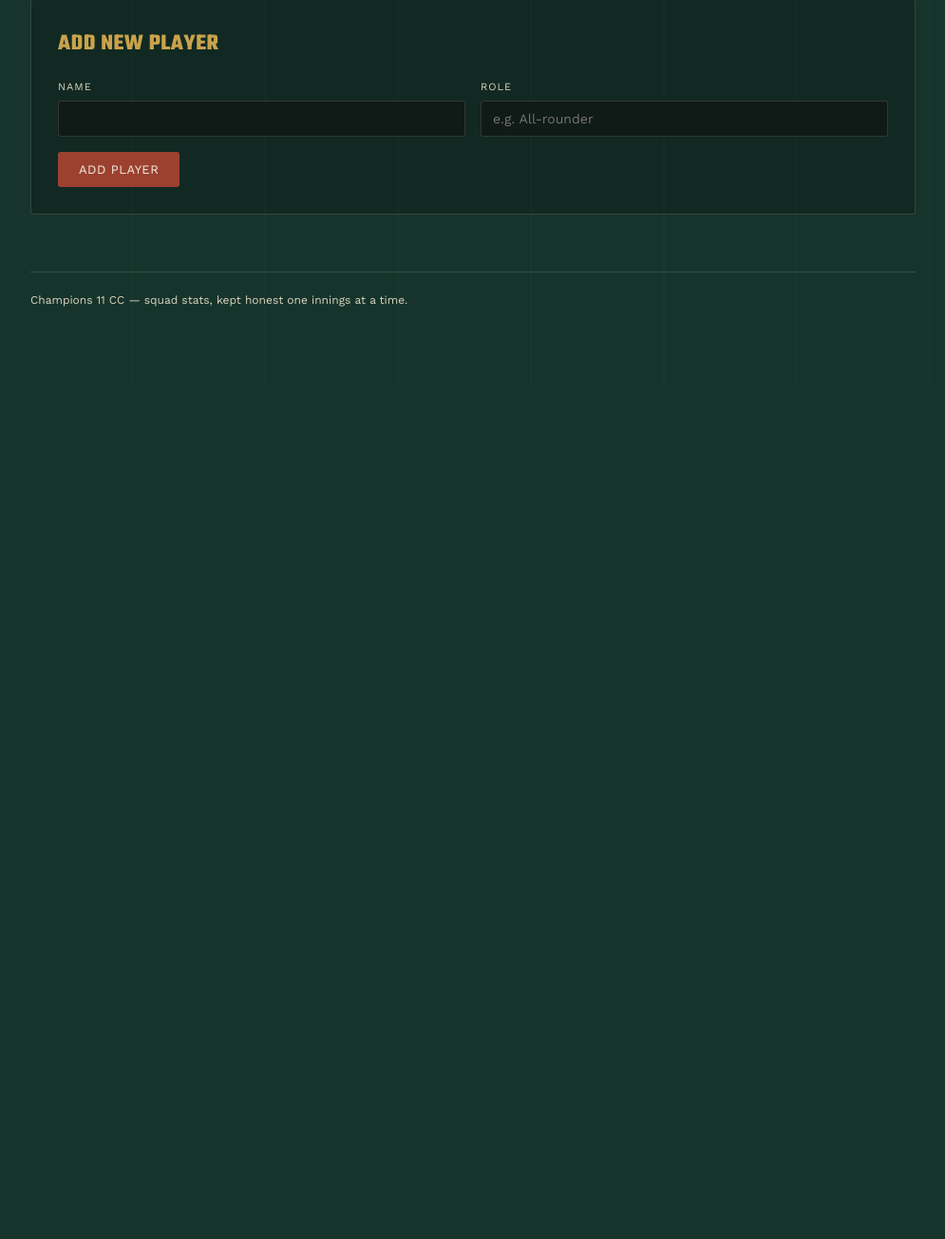
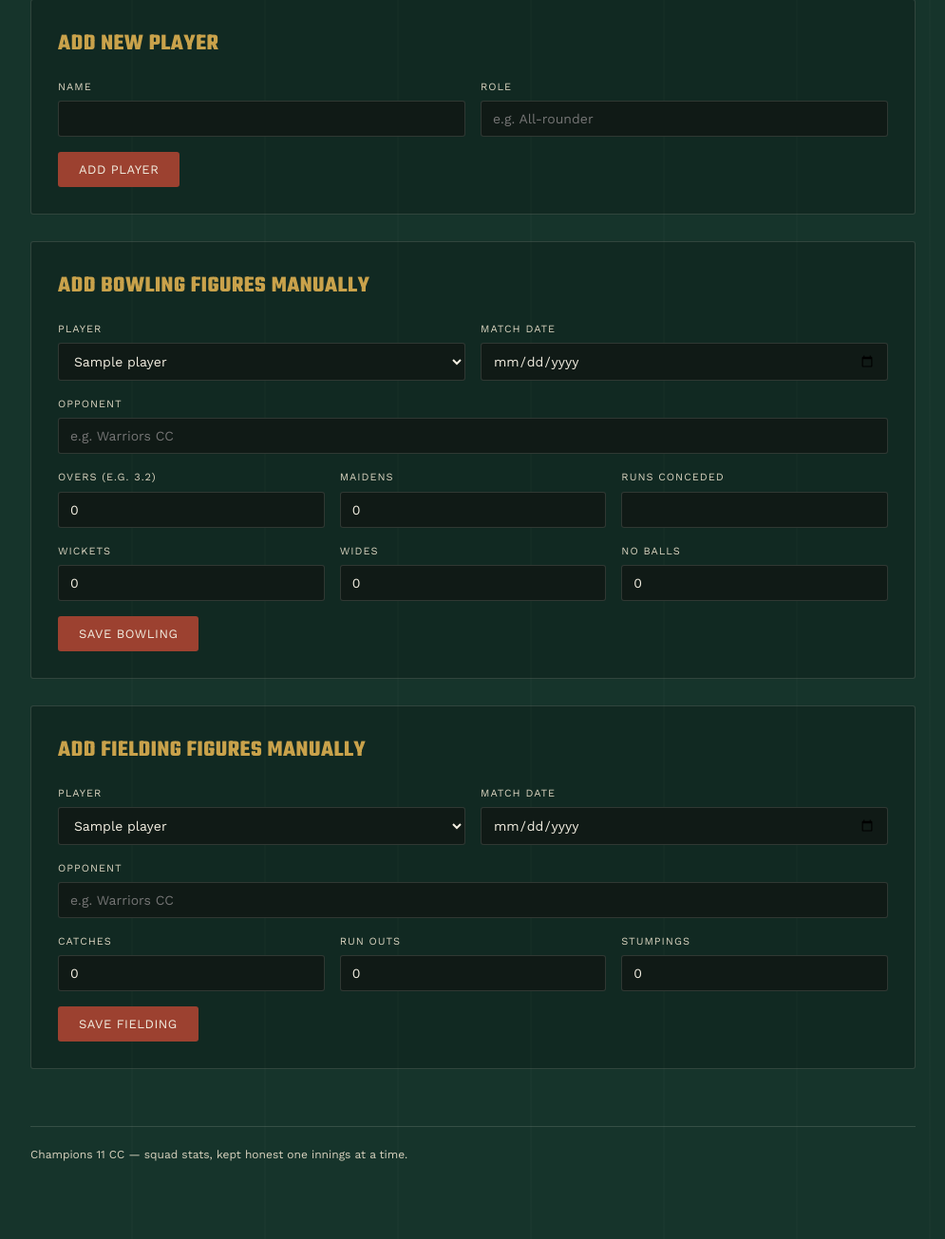
Before and after one commit to capevil38/champions_11_cc, a FastAPI app: template templates/admin.html in a window 1280 px wide. Shown: the part 814-2119 px from the top of the page at 95% size, without its empty margins (142-1137 px from the left). Before the commit the page ends 1137 px from the top, so only its background shows below. Run offline with FastAPI, Linux system fonts and the light colour scheme; the template is opened without the code that fills it: most values are stand-ins (such as "Sample title", 1, 10 or a date in 2020).

Commit message:
Update templates/admin.html

```diff
--- a/templates/admin.html
+++ b/templates/admin.html
@@ -75,4 +75,96 @@
   </form>
 </div>
 
+<div class="card">
+  <h2>Add Bowling Figures Manually</h2>
+  <form method="post" action="/admin/add_bowling">
+    <div class="row-2">
+      <div class="field">
+        <label>Player</label>
+        <select name="player_id" required>
+          {% for p in players %}
+          <option value="{{ p.id }}">{{ p.name }}</option>
+          {% endfor %}
+        </select>
+      </div>
+      <div class="field">
+        <label>Match Date</label>
+        <input type="date" name="match_date" value="{{ today }}" required>
+      </div>
+    </div>
+    <div class="field">
+      <label>Opponent</label>
+      <input type="text" name="opponent" placeholder="e.g. Warriors CC">
+    </div>
+    <div class="row-3">
+      <div class="field">
+        <label>Overs (e.g. 3.2)</label>
+        <input type="text" name="overs" value="0" required>
+      </div>
+      <div class="field">
+        <label>Maidens</label>
+        <input type="number" name="maidens" min="0" value="0">
+      </div>
+      <div class="field">
+        <label>Runs Conceded</label>
+        <input type="number" name="runs_conceded" min="0" required>
+      </div>
+    </div>
+    <div class="row-3">
+      <div class="field">
+        <label>Wickets</label>
+        <input type="number" name="wickets" min="0" value="0">
+      </div>
+      <div class="field">
+        <label>Wides</label>
+        <input type="number" name="wides" min="0" value="0">
+      </div>
+      <div class="field">
+        <label>No Balls</label>
+        <input type="number" name="no_balls" min="0" value="0">
+      </div>
+    </div>
+    <button class="btn" type="submit">Save Bowling</button>
+  </form>
+</div>
+
+<div class="card">
+  <h2>Add Fielding Figures Manually</h2>
+  <form method="post" action="/admin/add_fielding">
+    <div class="row-2">
+      <div class="field">
+        <label>Player</label>
+        <select name="player_id" required>
+          {% for p in players %}
+          <option value="{{ p.id }}">{{ p.name }}</option>
+          {% endfor %}
+        </select>
+      </div>
+      <div class="field">
+        <label>Match Date</label>
+        <input type="date" name="match_date" value="{{ today }}" required>
+      </div>
+    </div>
+    <div class="field">
+      <label>Opponent</label>
+      <input type="text" name="opponent" placeholder="e.g. Warriors CC">
+    </div>
+    <div class="row-3">
+      <div class="field">
+        <label>Catches</label>
+        <input type="number" name="catches" min="0" value="0">
+      </div>
+      <div class="field">
+        <label>Run Outs</label>
+        <input type="number" name="run_outs" min="0" value="0">
+      </div>
+      <div class="field">
+        <label>Stumpings</label>
+        <input type="number" name="stumpings" min="0" value="0">
+      </div>
+    </div>
+    <button class="btn" type="submit">Save Fielding</button>
+  </form>
+</div>
+
 {% endblock %}
```
